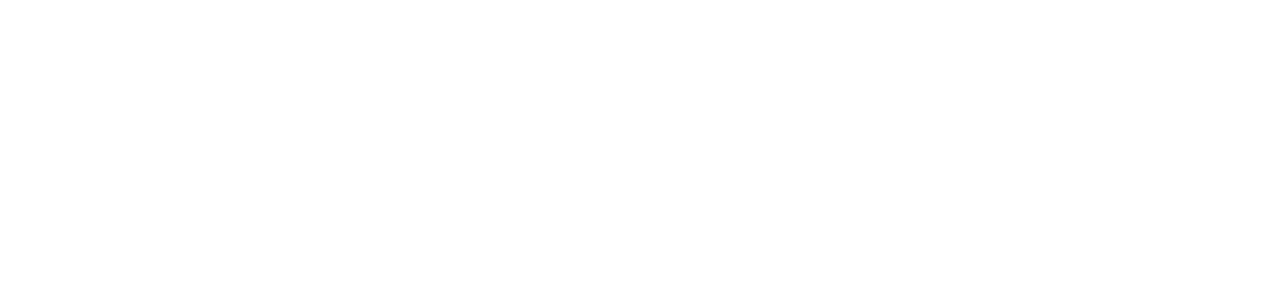
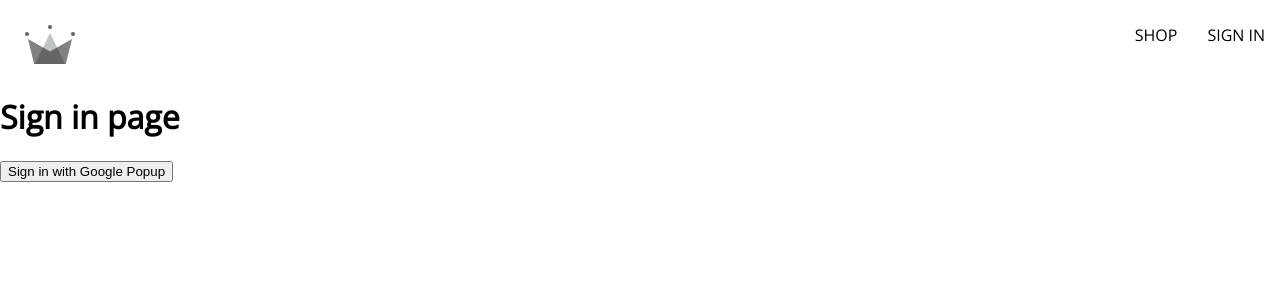
Before and after one commit to Dimisz/ecommerce-react-project, a React (Create React App) app: page /sign-in in a window 1280 px wide. Before the commit this address had no page. Shown: the top 300 px of the page. Built offline with nearby package versions, Linux system fonts and the light colour scheme.

Commit message:
Cofigured sign-up with Google using Firebase

```diff
--- a/package.json
+++ b/package.json
@@ -6,6 +6,7 @@
     "@testing-library/jest-dom": "^5.16.5",
     "@testing-library/react": "^13.3.0",
     "@testing-library/user-event": "^13.5.0",
+    "firebase": "^9.9.2",
     "react": "^18.2.0",
     "react-dom": "^18.2.0",
     "react-router-dom": "^6.3.0",
--- a/src/App.js
+++ b/src/App.js
@@ -2,6 +2,7 @@
 import Navigation from "./routes/navigation/navigation.component";
 
 import { Routes, Route } from 'react-router-dom';
+import SignIn from "./routes/sign-in/sign-in.component";
 
 
 const Shop = () => {
@@ -16,6 +17,7 @@
     <Route path='/' element={<Navigation />}>
       <Route index element={<Home />} />
       <Route path='shop' element={<Shop />}/>
+      <Route path='sign-in' element={<SignIn />}/>
     </Route>
 
   </Routes>
--- a/src/routes/navigation/navigation.component.jsx
+++ b/src/routes/navigation/navigation.component.jsx
@@ -15,6 +15,9 @@
             <Link className='nav-link' to='/shop'>
                 SHOP
             </Link>
+            <Link className='nav-link' to='/sign-in'>
+                SIGN IN
+            </Link>
           </div>
         </div>
         <Outlet />
--- /dev/null
+++ b/src/routes/sign-in/sign-in.component.jsx
@@ -0,0 +1,19 @@
+import { signInWithGooglePopup } from '../../utils/firebase/firebase.utils';
+
+const SignIn = () => {
+    const logGoogleUser = async () => {
+        const response = await signInWithGooglePopup();
+        console.log(response);
+    }
+    return (
+        <div>
+            <h1>Sign in page</h1>
+            <button onClick={logGoogleUser}>
+                Sign in with Google Popup
+            </button>
+        </div>
+    );
+};
+
+
+export default SignIn;
--- /dev/null
+++ b/src/utils/firebase/firebase.utils.js
@@ -0,0 +1,24 @@
+import { initializeApp } from 'firebase/app';
+import { getAuth,
+        signInWithPopup,
+        signInWithRedirect,
+        GoogleAuthProvider } from 'firebase/auth';
+// Your web app's Firebase configuration
+const firebaseConfig = {
+    apiKey: "AIzaSyC-3Gf4EcSaXiD8HPUeI1uTpcr6Ev4Fvp8",
+    authDomain: "crown-clothing-db-8cbb5.firebaseapp.com",
+    projectId: "crown-clothing-db-8cbb5",
+    storageBucket: "crown-clothing-db-8cbb5.appspot.com",
+    messagingSenderId: "938784114370",
+    appId: "1:938784114370:web:70a08a778e04b0cba4dd5b"
+  };
+
+  // Initialize Firebase
+  const firebaseApp = initializeApp(firebaseConfig);
+  const provider = new GoogleAuthProvider();
+  provider.setCustomParameters({
+    prompt: "select_account"
+  });
+
+  export const auth = getAuth();
+  export const signInWithGooglePopup = () => signInWithPopup(auth, provider);
```
Also changed, not shown: 1 other file (tests, documents, lock files or other folders).
